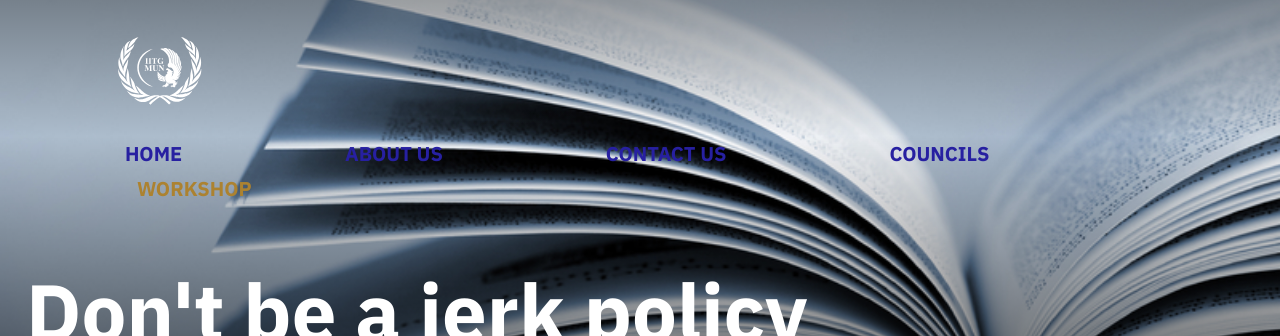
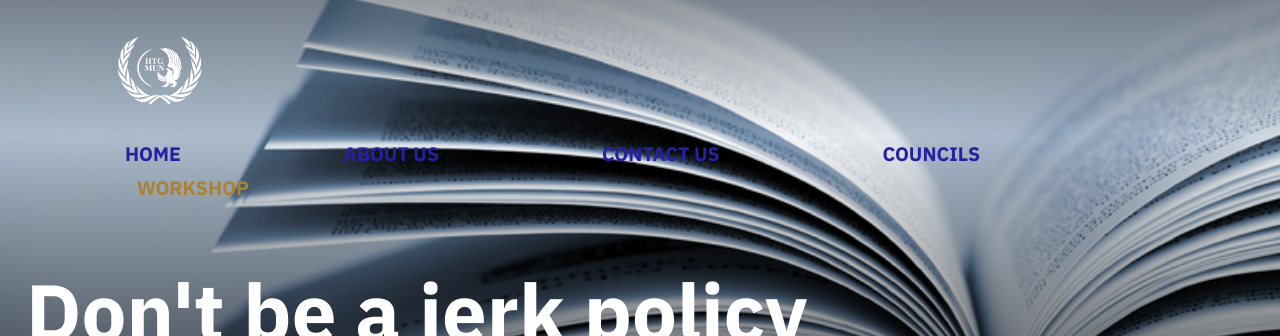
Before and after one commit to rupam170123041/IITG-MUN.github.io, a Jekyll site: the page built from cod.md, in a window 1280 px wide. Shown: the top 336 px of the page. Built offline with Jekyll 4.4.1, drawn with Linux system fonts in a browser that asks for light colours; nearby versions of some CDN libraries; comment, search, counter and statistics services are not loaded.

Commit message:
em size format added

```diff
--- a/_includes/hero.html
+++ b/_includes/hero.html
@@ -5,7 +5,7 @@
     <div class="jumbotron">
         <div class="animated hiding" data-animation="fadeInDown" data-delay="500">
             <h3 style="font-size: 6.54em;letter-spacing: 1px;color: rgb(39,32,161);text-align:right;margin-right:9.17%;margin-bottom: 0px;margin-top: 100px;">IIT Guwahati</h3>
-            <h1 style="font-size: 19.77em;letter-spacing: 2px;color: rgb(39,32,161);text-align:right;margin-right:7.13%;">MUN</h1>
+            <h1 style="font-size: 21em;letter-spacing: 2px;color: rgb(39,32,161);text-align:right;margin-right:7.13%;">MUN</h1>
             <h2 style="font-size: 7.69em;letter-spacing: 1px;color: rgb(172,130,48);text-align:right;margin-right:9.89% ;">EDITION X</h2>
         </div>
     </div>
--- a/css/main.css
+++ b/css/main.css
@@ -1938,7 +1938,7 @@
     padding: 0 6.145em;
     vertical-align: middle}
 nav li a {
-    font-size: 20px;
+    font-size: 1.5em;
     font-weight: bold;
     -webkit-transition: all 0.3s;
     transition: all 0.3s;
@@ -4106,7 +4106,7 @@
 
 #apply-button-main {
     color: #ac8230;
-    font-size: 20px;
+    font-size: 1.5em;
     background-color: transparent;
 }
 
```
